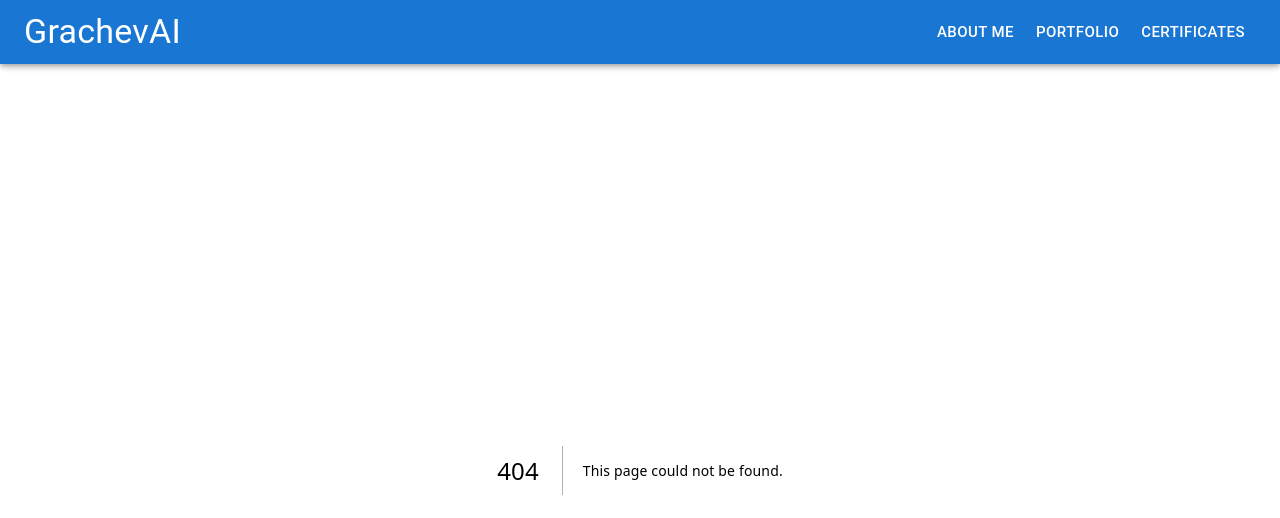
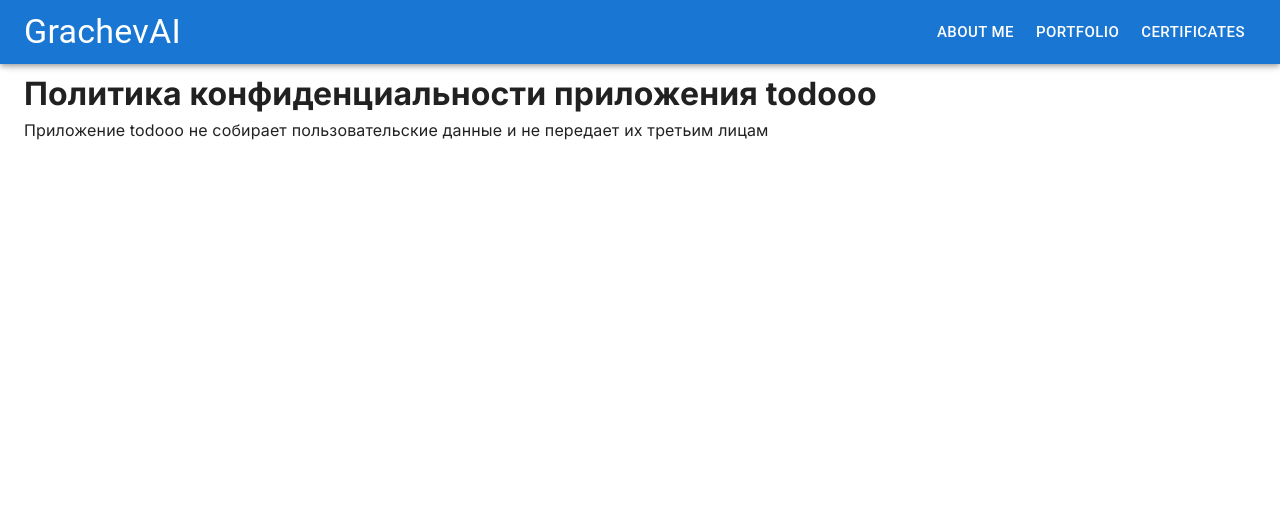
Before and after one commit to alex8023g/grachev-ai-next, a Next.js app: page /todooo/privacy in a window 1280 px wide. Before the commit this address had no page. Shown: the top 518 px of the page. Built offline with nearby package versions, Linux system fonts and the light colour scheme.

Commit message:
add page /todooo/privacy

```diff
--- /dev/null
+++ b/src/app/todooo/privacy/page.tsx
@@ -0,0 +1,12 @@
+export default function ToDoooPrivacy() {
+  return (
+    <>
+      <h1>Политика конфиденциальности приложения todooo</h1>
+
+      <p>
+        Приложение todooo не собирает пользовательские данные и не передает их третьим
+        лицам
+      </p>
+    </>
+  );
+}
```
